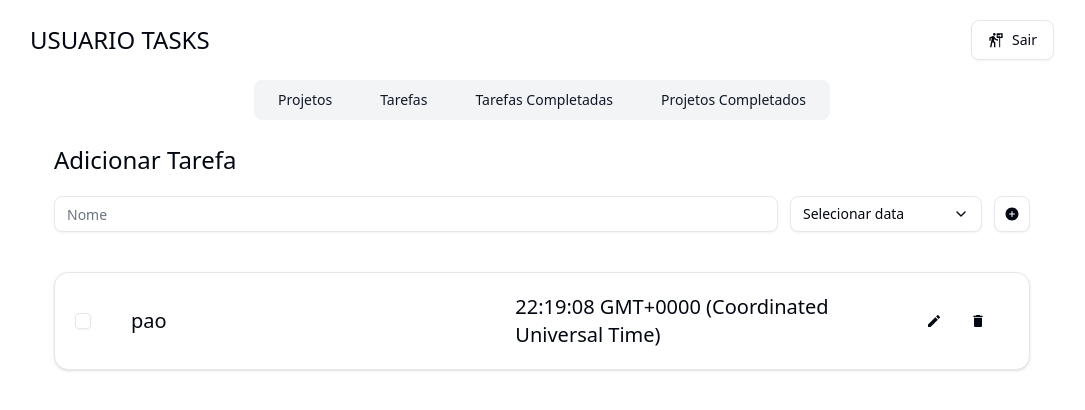
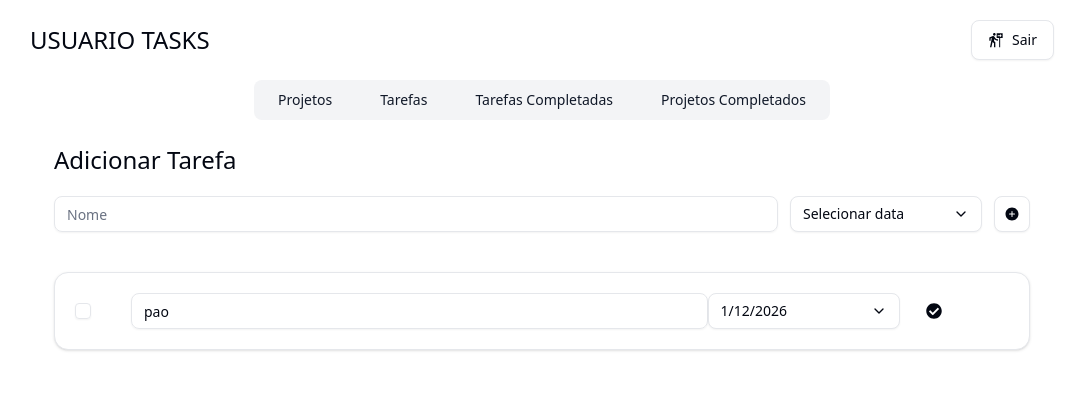
Before and after one commit to Angetins22/meu-to-do, a React (Vite) app: page / in a window 1280 px wide. Both pictures are taken after a click on the button 1031 px from the left and 321 px from the top of the page. Shown: the top 410 px of the page, without its empty margins (98-1183 px from the left). Built offline with nearby package versions, Linux system fonts and the light colour scheme.

Commit message:
adiciona as funcoes de edit, delete e check as tarefas

```diff
--- a/src/components/Adicionar/index.tsx
+++ b/src/components/Adicionar/index.tsx
@@ -14,6 +14,8 @@ interface Props {
 const Adicionar: React.FC<Props> = ({ tipo, tarefas, setTarefas }) => {
 
     const [task, setTask] = useState<string>('')
+    const [data, setData] = useState<undefined | Date>(undefined)
+
 
     const handleAddTarefaList = () => {
 
@@ -21,9 +23,14 @@ const Adicionar: React.FC<Props> = ({ tipo, tarefas, setTarefas }) => {
             return
         }
 
+        if (!data) {
+            return
+        }
+
         const novaTarefa: ITarefa = {
+            id: Date.now(),
+            data: data,
             tarefa: task,
-            data: new Date(),
             concluida: false
         }
 
@@ -42,7 +49,7 @@ const Adicionar: React.FC<Props> = ({ tipo, tarefas, setTarefas }) => {
             <p className="text-2xl items-start mb-5">Adicionar {tipo}</p>
             <div className="flex flex-row gap-3 items-center">
                 <Input type="text" placeholder="Nome" onChange={handleChangeInput} value={task} />
-                <Calendar22 />
+                <Calendar22 onDate={(date) => setData(date)} />
                 <Button variant="outline" size="icon" className="cursor-pointer" onClick={handleAddTarefaList}>
                     <IoAddCircle />
                 </Button>
--- a/src/components/Calendar22/index.tsx
+++ b/src/components/Calendar22/index.tsx
@@ -12,9 +12,15 @@ import {
     PopoverTrigger,
 } from "@/components/ui/popover"
 
-export default function Calendar22() {
+
+interface Props {
+    onDate: (data: Date | undefined) => void
+    dataInicial: Date | undefined
+}
+
+const Calendar22: React.FC<Props> = ({ onDate, dataInicial }) => {
     const [open, setOpen] = React.useState(false)
-    const [date, setDate] = React.useState<Date | undefined>(undefined)
+    const [date, setDate] = React.useState<Date | undefined>(dataInicial)
 
     return (
         <div className="flex flex-col gap-3">
@@ -35,6 +41,7 @@ export default function Calendar22() {
                         selected={date}
                         captionLayout="dropdown"
                         onSelect={(date) => {
+                            onDate(date)
                             setDate(date)
                             setOpen(false)
                         }}
@@ -44,3 +51,5 @@ export default function Calendar22() {
         </div>
     )
 }
+
+export default Calendar22
--- a/src/components/Tarefa/index.tsx
+++ b/src/components/Tarefa/index.tsx
@@ -2,43 +2,79 @@ import { Checkbox } from "@/components/ui/checkbox"
 import { MdEdit } from "react-icons/md";
 import { MdDelete } from "react-icons/md";
 import { Button } from "@/components/ui/button"
-import {
-    Card,
-    CardAction,
-    CardContent,
-    CardDescription,
-    CardFooter,
-    CardHeader,
-    CardTitle,
-} from "@/components/ui/card"
+import { Card, } from "@/components/ui/card"
+import { useState } from "react";
+import { Input } from "../ui/input";
+import Calendar22 from "../Calendar22";
+import { FaCheckCircle } from "react-icons/fa";
 
 export interface ITarefa {
+    id: number
     tarefa: string
     data: Date
     concluida: boolean
-
+    onCheck: (id: number) => void
+    onDelete: (id: number) => void
+    onEdit: (id: number, novoTexto: string, data: Date) => void
 }
 
-const Tarefa: React.FC<ITarefa> = ({ tarefa, data, concluida }) => {
+enum MODO {
+    EDITANDO,
+    NORMAL
+}
+
+
+const Tarefa: React.FC<ITarefa> = ({ tarefa, data: dataInicial, concluida, id, onCheck, onDelete, onEdit }) => {
+
+
+    const [modo, setModo] = useState(MODO.NORMAL)
+    const [nomeTarefa, setNomeTarefa] = useState(tarefa)
+    const [data, setData] = useState<undefined | Date>(dataInicial)
+
+    const onModo = () => {
+        setModo(modo === MODO.NORMAL ? MODO.EDITANDO : MODO.NORMAL)
+        if (modo === MODO.EDITANDO && data !== undefined) {
+            onEdit(id, nomeTarefa, data)
+        }
+    }
+
     return (
-        <aside>
-            <Card className="flex flex-row items-center justify-between gap-4 p-5">
+
+        <Card className={`mb-4 flex flex-row items-center justify-between gap-4 p-5 transition-colors ${concluida ? 'bg-green-100 border-green-300' : ''
+            }`} >
             <div className="flex flex-1 flex-row items-center justify-between">
-                    <Checkbox className="cursor-pointer mr-10" />
+                <Checkbox className="cursor-pointer mr-10" checked={concluida} onCheckedChange={() => onCheck(id)} />
+                {modo === MODO.EDITANDO &&
+                    <>
+                        <Input type="text" placeholder="Nome" onChange={event => setNomeTarefa(event.target.value)} value={nomeTarefa} />
+                        <Calendar22 onDate={(data) => setData(data)} dataInicial={data} />
+                    </>
+                }
+                {modo === MODO.NORMAL &&
+                    <>
                         <p className="text-xl flex-1">{tarefa} </p>
-                    <p className="text-xl flex-1">{data.toTimeString()}</p>
+                        <p className="text-xl flex-1">{data?.toLocaleDateString('pt-BR') || '(Data não definida)'}</p>
+                    </>
+                }
             </div>
             {concluida}
             <div className="w-1/10">
-                    <Button variant="ghost" size="icon" className="cursor-pointer mr-2">
+                <Button variant="ghost" size="icon" className="cursor-pointer mr-2" onClick={() => onModo()}>
+                    {modo === MODO.EDITANDO &&
+                        <FaCheckCircle />
+                    }
+                    {modo === MODO.NORMAL &&
                         <MdEdit />
+                    }
                 </Button>
-                    <Button variant="ghost" size="icon" className="cursor-pointer">
+                {modo === MODO.NORMAL &&
+                    <Button variant="ghost" size="icon" className="cursor-pointer" onClick={() => onDelete(id)}>
                         <MdDelete />
                     </Button>
+                }
             </div>
         </Card>
-        </aside >
+
     )
 }
 
--- a/src/pages/Home/index.tsx
+++ b/src/pages/Home/index.tsx
@@ -8,16 +8,39 @@ import Tarefa from '@/components/Tarefa'
 
 const Home: React.FC = () => {
 
-    const [tarefas, setTarefas] = useState<ITarefa[]>([{ tarefa: 'pao', data: new Date(), concluida: true }])
+
+    const [tarefas, setTarefas] = useState<ITarefa[]>([{ id: 1, tarefa: 'pao', data: new Date(), concluida: false }
+    ])
+
+    const onCheck = (id: number) => {
+        setTarefas(tarefas.map(tarefa =>
+            tarefa.id === id
+                ? { ...tarefa, concluida: !tarefa.concluida }
+                : tarefa
+        ))
+    }
+
+    const onDelete = (id: number) => {
+        setTarefas(tarefas.filter(tarefa => {
+            return tarefa.id !== id
+        }))
+    }
+
+    const onEdit = (id: number, tarefa: string, data: Date) => {
+        console.log(tarefa)
+        setTarefas(tarefas.map(tarefA =>
+            tarefA.id === id ? { ...tarefA, tarefa, data } : tarefA
+        ))
+    }
 
     return (
         <>
             <div className="p-6 space-y-4">
-                <Adicionar tipo="Tarefa" tarefas={tarefas} setTarefas={setTarefas} />
+                <Adicionar tipo="Tarefa" tarefas={tarefas} setTarefas={setTarefas} id={1} />
 
                 <ul>
-                    {tarefas.map(({ tarefa, data, concluida }) => {
-                        return <Tarefa tarefa={tarefa} data={data} concluida={concluida} />
+                    {tarefas.map(({ id, tarefa, data, concluida }) => {
+                        return <Tarefa key={id} id={id} tarefa={tarefa} data={data} concluida={concluida} onCheck={onCheck} onDelete={onDelete} onEdit={onEdit} />
                     })}
                 </ul>
             </div>
@@ -25,4 +48,5 @@ const Home: React.FC = () => {
     )
 }
 
+
 export default Home
--- a/tsconfig.app.json
+++ b/tsconfig.app.json
@@ -30,7 +30,7 @@
     "strict": true,
     "noUnusedLocals": true,
     "noUnusedParameters": true,
-    "erasableSyntaxOnly": true,
+    "erasableSyntaxOnly": false,
     "noFallthroughCasesInSwitch": true,
     "noUncheckedSideEffectImports": true
   },
```
Lines whose indentation alone changed are shown as unchanged.
